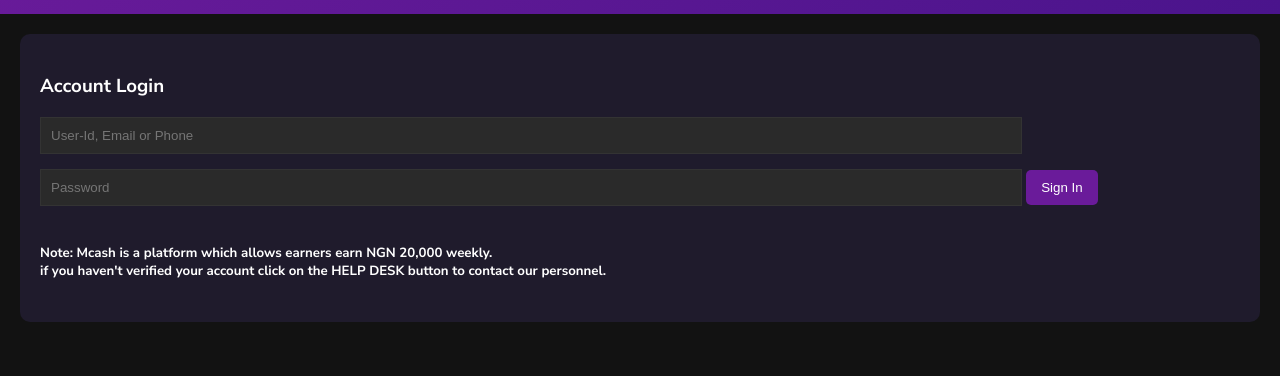
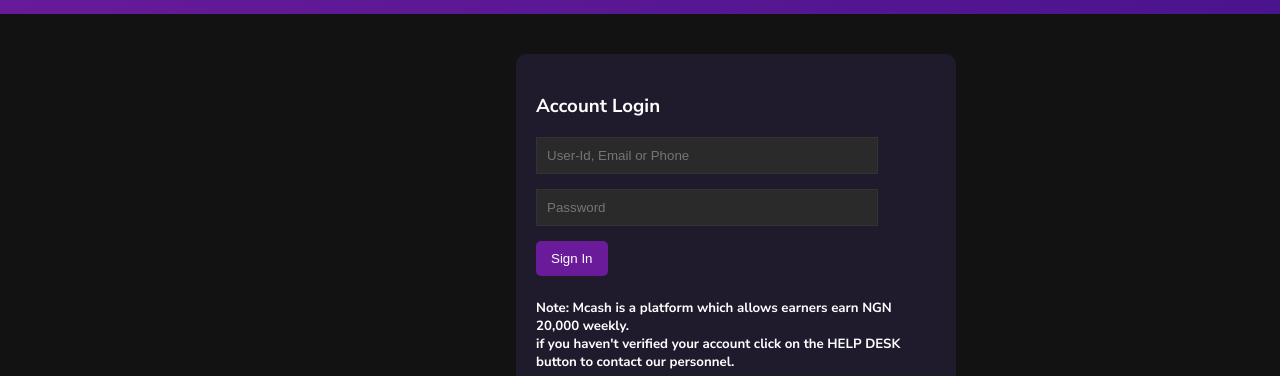
Before and after one commit to Hycode123/new-project, a plain HTML site: page index.html in a window 1280 px wide. Shown: the part 111-487 px from the top of the page. Drawn offline with Linux system fonts and the light colour scheme.

Commit message:
new changes2

```diff
--- a/style.css
+++ b/style.css
@@ -28,7 +28,13 @@ body {
     background: #1f1b2c;
     border-radius: 10px;
     padding: 20px;
+    width: 400px;
     margin-bottom: 20px;
+    margin-left: 40%;
+    margin-top: 20px;
+    display: flex;
+    flex-direction: column;
+
 }
 .form-control {
     width: 80%;
```
